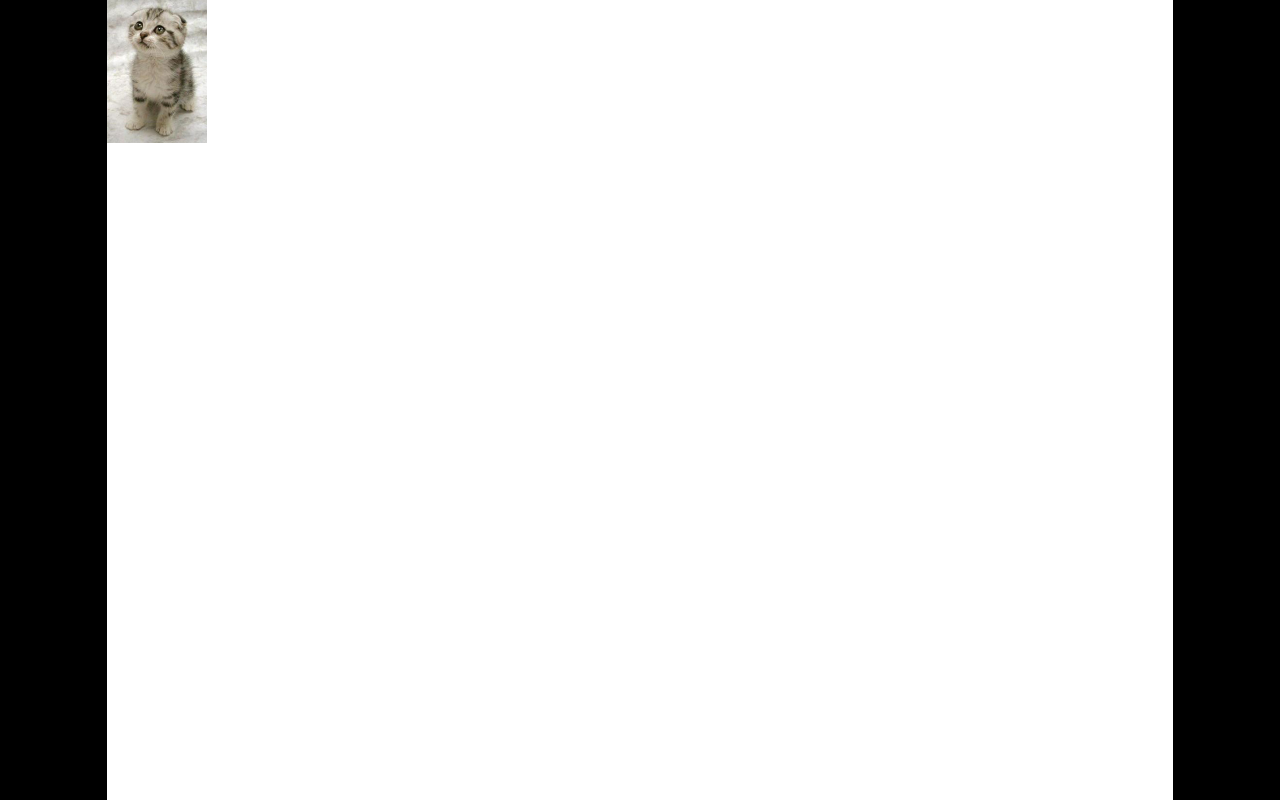
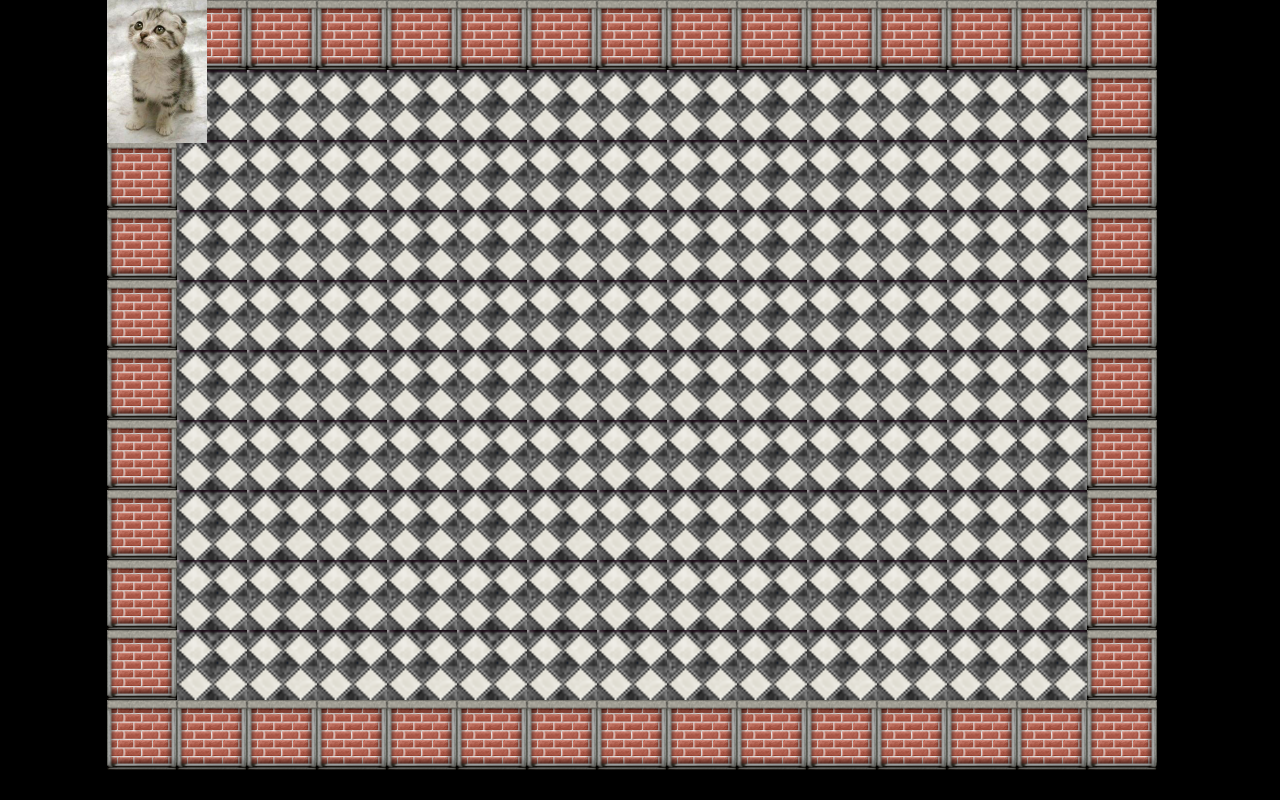
Before and after one commit to justinlara/ProjectFlare, a plain HTML site: page flare.html in a window 1280 px wide. Drawn offline with Linux system fonts and the light colour scheme.

Commit message:
room basically drawing
git-svn-id: http://subversion.assembla.com/svn/projectflare/trunk@20 d7f86d05-3d01-4247-9a02-3338f5b2d2c1

```diff
--- a/flare.html
+++ b/flare.html
@@ -28,6 +28,7 @@
 	<!-- objects -->
 	<script type ="text/javascript" src='src/entity.js'></script>
 	<script type ="text/javascript" src='src/tile.js'></script>
+	<script type ="text/javascript" src='src/allTiles.js'></script>
 	<script type ="text/javascript" src='src/room.js'></script>
 	<script type ="text/javascript" src='src/level.js'></script>
 	<script type ="text/javascript" src='src/Player.js'></script>
--- /dev/null
+++ b/src/allTiles.js
@@ -0,0 +1,14 @@
+function AllTiles() {
+	this.entrance = new Array();
+	this.entrance[0] = new Array(1,1,1,1,1,1,1,1,1,1,1,1,1,1,1);
+	this.entrance[1] = new Array(1,2,2,2,2,2,2,2,2,2,2,2,2,2,1);
+	this.entrance[2] = new Array(1,2,2,2,2,2,2,2,2,2,2,2,2,2,1);
+	this.entrance[3] = new Array(1,2,2,2,2,2,2,2,2,2,2,2,2,2,1);
+	this.entrance[4] = new Array(1,2,2,2,2,2,2,2,2,2,2,2,2,2,1);
+	this.entrance[5] = new Array(1,2,2,2,2,2,2,2,2,2,2,2,2,2,1);
+	this.entrance[6] = new Array(1,2,2,2,2,2,2,2,2,2,2,2,2,2,1);
+	this.entrance[7] = new Array(1,2,2,2,2,2,2,2,2,2,2,2,2,2,1);
+	this.entrance[8] = new Array(1,2,2,2,2,2,2,2,2,2,2,2,2,2,1);
+	this.entrance[9] = new Array(1,2,2,2,2,2,2,2,2,2,2,2,2,2,1);
+	this.entrance[10] = new Array(1,1,1,1,1,1,1,1,1,1,1,1,1,1,1);
+}
--- a/src/flareMain.js
+++ b/src/flareMain.js
@@ -1,3 +1,5 @@
+var currentRoom; //move this to level object, should be a main thing
+
 /*function loadAssets() {
 	//uncommenting this breaks things
 	//I will add the loading function here
@@ -50,6 +52,9 @@ function initGame() {
 	//this is where we make sure the images and sounds have loaded, so we can safely use them!
 
 	//generate the level
+	var allTiles = new AllTiles();
+	var thisRoom = allTiles.entrance;
+	currentRoom = new Room(thisRoom);
 
 	//create a player instance
     mainGuy =  new Player("assets/testkitteh.png" );
@@ -66,12 +71,9 @@ function draw() {
 
 	ctxWorld.clearRect(0, 0, GAME_WIDTH, GAME_HEIGHT);
 
-	//take out this block when we get tiles rendering
-	ctxWorld.fillStyle = "white";
-	ctxWorld.beginPath();
-	ctxWorld.rect(0, 0, GAME_WIDTH,GAME_HEIGHT);
-	ctxWorld.closePath();
-	ctxWorld.fill();
+	var wid = MEASURE_UNIT;
+	var hei = MEASURE_UNIT;
+	currentRoom.draw(wid, hei);
 
 	//the player should be drawn here, on top of the world
 	//player drawing and updates:
--- a/src/room.js
+++ b/src/room.js
@@ -1,5 +1,6 @@
 //room object
-function Room() {
+function Room(gridObj) {
+	//just pass the json object of the room you will build
 	//list of valid entities, tracked even when you leave the room
 
 	//booleans, for lit, and is exit on that side (for door drawing)
@@ -10,12 +11,50 @@ function Room() {
 	this.exitW;
 
 	//2D grid part, 15x11
-	//take info from json data passed in and create tiles
+	//take info from 2d array passed in and create tiles
 	//if this is the entrance room, set isLit to true
+	this.grid = new Array();
+	for (var i = 0; i < gridObj.length; i++) {
+		this.grid[i] = new Array();
+		for (var j = 0; j<gridObj[i].length; j++) {
+			var img;
+			var type;
+			switch (gridObj[i][j]) {
+				case 1:
+					type = "wall";
+					img = "assets/tempwall.png";
+					break;
+				case 2:
+					type = "floor";
+					img = "assets/tempfloor.png";
+					break;
+				default:
+					type = "error";
+					img = "assets/errorTile.png";
+			}
+			this.grid[i][j] = new Tile(img, type);
+		}
+	}
+	//console.log("room constructed");
+
 
 
 	//draw function
-	Room.prototype.draw = function() {
+	//parameters: tile width and height
+	Room.prototype.draw = function(gw, gh) {
 		//for each tile, draw it onto world
+		var gx = 0;
+		var gy = 0;
+		for (var i = 0; i<this.grid.length; i++) {
+			for (var j = 0; j<this.grid[i].length; j++) {
+
+				ctxWorld.drawImage(this.grid[i][j].getImage(), gx, gy, gw, gh);
+				gx += gw; //update draw position
+			}
+			gy += gh;
+			gx = 0;
+		}
+
+		//draw doors
 	};
 }
--- a/src/tile.js
+++ b/src/tile.js
@@ -1,7 +1,8 @@
 //generic tile object
 
 function Tile(i, t) {
-	this.image = i;
+	this.image = new Image();
+	this.image.src = i;
 	this.type = t; //acceptable types: floor, wall, lamp
 
 	//methods
```
Also changed, not shown: src/roomTest.json (deleted, +0 -29 lines), assets/errorTile.png (added), assets/tempfloor.png (added), assets/tempwall.png (added).
